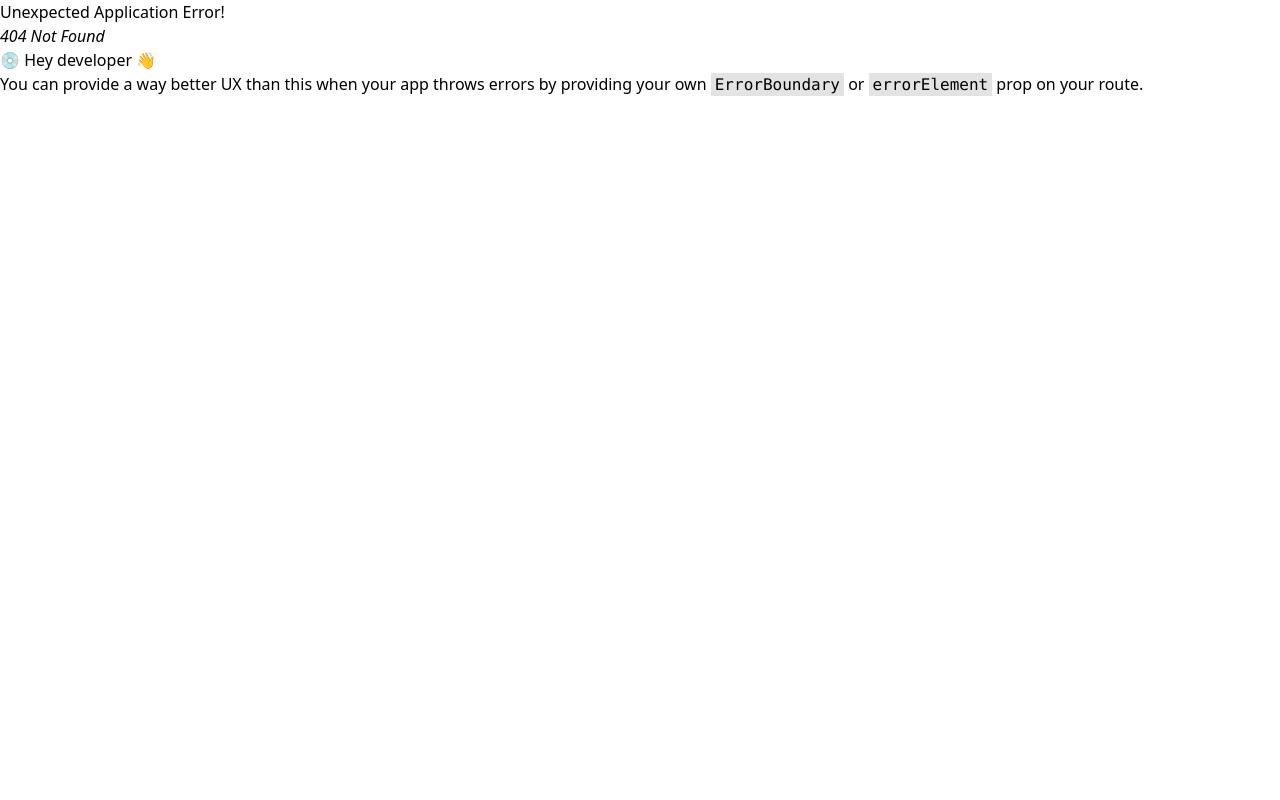
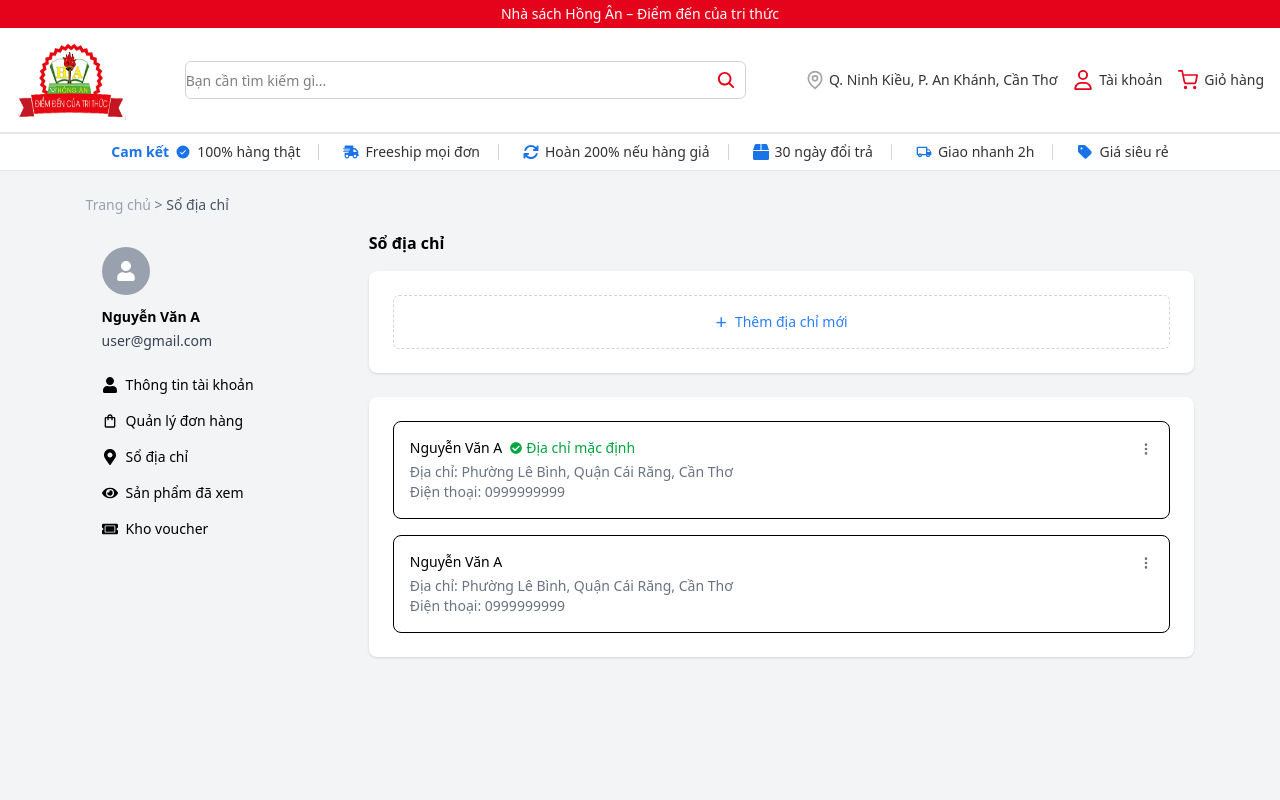
Before and after one commit to thinhuak5/H-ng-n-Intern, a React (Vite) app: page /dia-chi in a window 1280 px wide. Before the commit this address had no page. Shown: the top 800 px of the page. Built offline with nearby package versions, Linux system fonts and the light colour scheme.

Commit message:
#2-Videv-pages:client:address

```diff
--- /dev/null
+++ b/src/pages/client/address.tsx
@@ -0,0 +1,85 @@
+import React from "react";
+import UserSidebar from "@/components/ui/sidebar/UserSidebar";
+import { FaCheckCircle } from "react-icons/fa";
+import { BsThreeDotsVertical } from "react-icons/bs";
+
+const addresses = [
+  {
+    id: 1,
+    name: "Nguyễn Văn A",
+    address: "Phường Lê Bình, Quận Cái Răng, Cần Thơ",
+    phone: "0999999999",
+    isDefault: true,
+  },
+  {
+    id: 2,
+    name: "Nguyễn Văn A",
+    address: "Phường Lê Bình, Quận Cái Răng, Cần Thơ",
+    phone: "0999999999",
+    isDefault: false,
+  },
+];
+
+const AddressPage = () => {
+  return (
+    <div className="bg-gray-100 min-h-screen p-6 text-sm">
+      <div className="max-w-[90%] mx-auto">
+        <div className="text-gray-500 mb-4">
+          <span className="text-gray-400">Trang chủ </span> &gt;{" "}
+          <span className="font-medium text-gray-600">Sổ địa chỉ</span>
+        </div>
+        <div className="grid grid-cols-1 lg:grid-cols-4 gap-6">
+          <div className="lg:col-span-1">
+            <UserSidebar />
+          </div>
+          <div className="lg:col-span-3 space-y-6">
+            <h2 className="font-semibold text-base text-black mb-4">
+              Sổ địa chỉ
+            </h2>
+            <div className="bg-white p-6 rounded-lg shadow-sm">
+              <div className="border border-dashed border-gray-300 rounded-md py-4 px-4 flex items-center justify-center cursor-pointer hover:bg-gray-50">
+                <button className="text-blue-500 flex items-center gap-2 text-sm font-medium">
+                  <span className="text-xl leading-none">+</span> Thêm địa chỉ
+                  mới
+                </button>
+              </div>
+            </div>
+            <div className="bg-white p-6 rounded-lg shadow-sm space-y-4">
+              {addresses.map((item) => (
+                <div
+                  key={item.id}
+                  className="border rounded-lg p-4 flex justify-between items-start"
+                >
+                  <div className="flex-1">
+                    <div className="flex items-center gap-2">
+                      <span className="font-medium text-black">
+                        {item.name}
+                      </span>
+                      {item.isDefault && (
+                        <span className="text-green-600 text-sm flex items-center gap-1">
+                          <FaCheckCircle className="text-xs" />
+                          <span>Địa chỉ mặc định</span>
+                        </span>
+                      )}
+                    </div>
+                    <div className="text-gray-500 text-sm mt-1">
+                      Địa chỉ: {item.address}
+                    </div>
+                    <div className="text-gray-500 text-sm">
+                      Điện thoại: {item.phone}
+                    </div>
+                  </div>
+                  <div className="text-gray-500 hover:text-black cursor-pointer pl-2 pt-1">
+                    <BsThreeDotsVertical />
+                  </div>
+                </div>
+              ))}
+            </div>
+          </div>
+        </div>
+      </div>
+    </div>
+  );
+};
+
+export default AddressPage;
--- a/src/router/index.tsx
+++ b/src/router/index.tsx
@@ -9,6 +9,7 @@ import SearchFilter from "@/components/ui/filter/SearchFilter";
 import Checkout from "@/pages/client/checkout";
 import CartPage from "@/pages/client/cart";
 import ProfilePage from "@/pages/client/profile";
+import AddressPage from "@/pages/client/address";
 
 export const Router = createBrowserRouter([
   {
@@ -24,6 +25,7 @@ export const Router = createBrowserRouter([
       { path: "don-hang", element: <Checkout /> },
       { path: "gio-hang", element: <CartPage /> },
       { path: "thong-tin-tai-khoan", element: <ProfilePage /> },
+      { path: "dia-chi", element: <AddressPage /> },
 
     ],
   },
```
